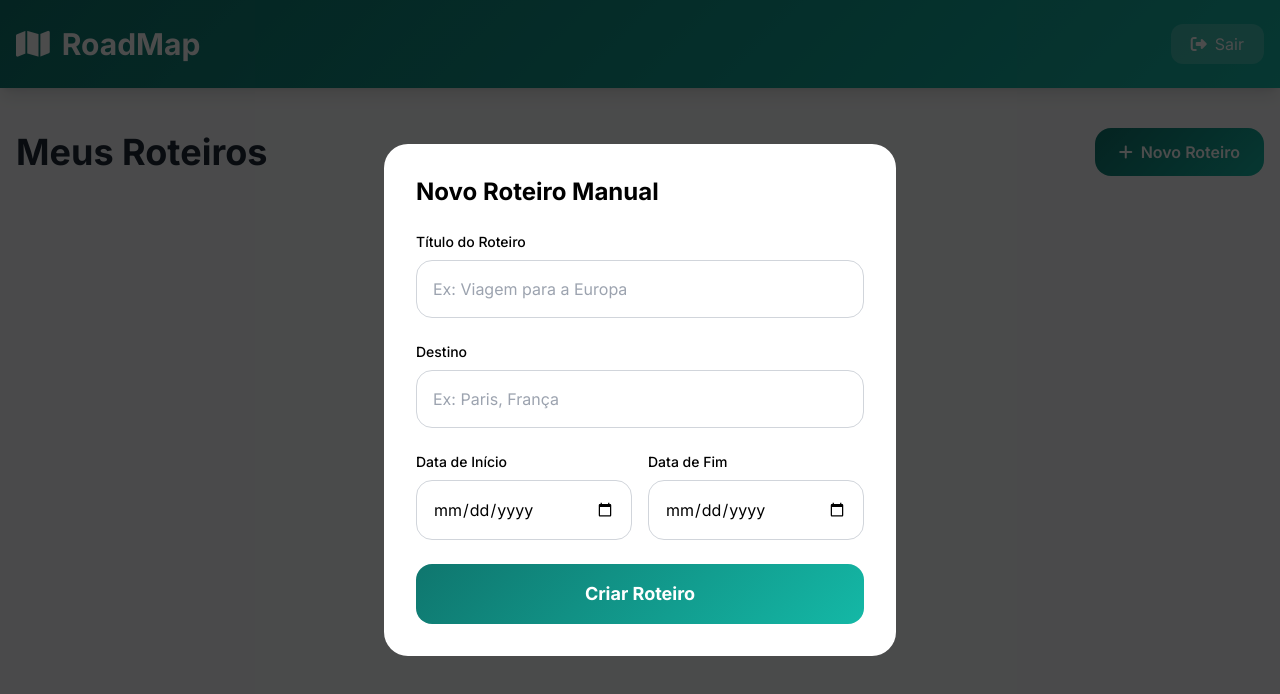
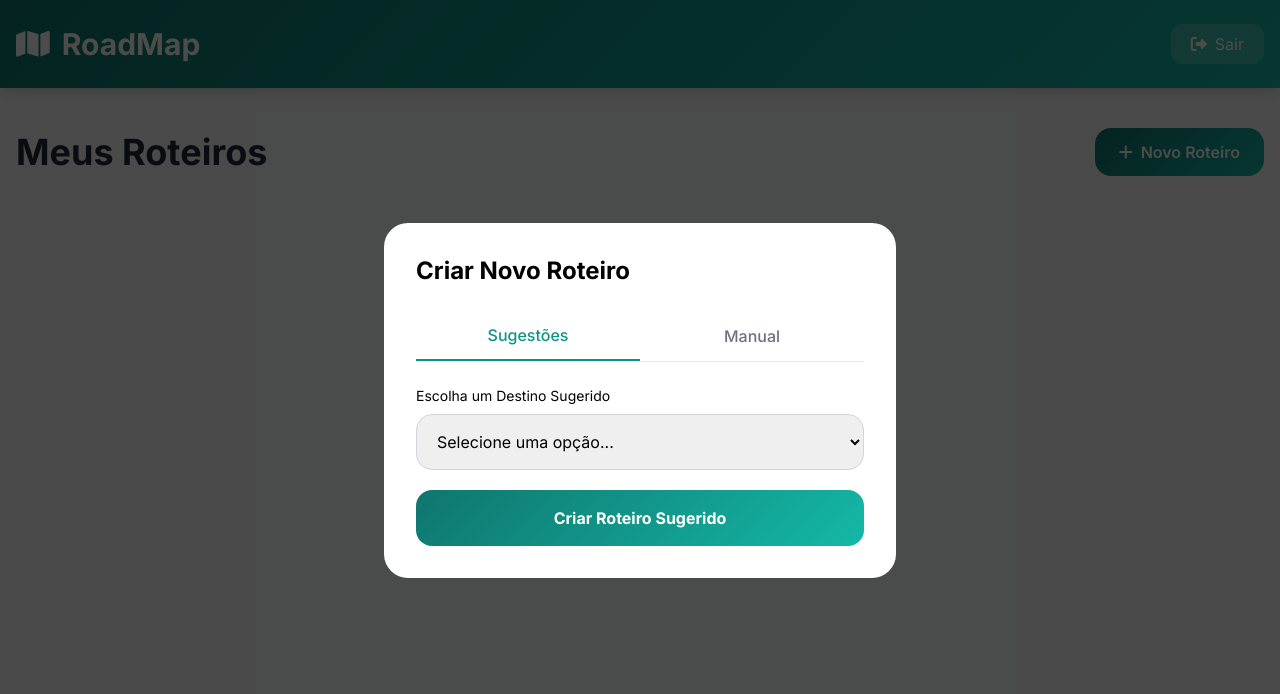
Before and after one commit to b3men/RoadMap, a website: page html/dashboard.html in a window 1280 px wide. Both pictures are taken after a click on the button "Novo Roteiro". Drawn offline with nearby package versions, Linux system fonts and the light colour scheme.

Commit message:
Fix: criacao de roteiro

```diff
--- a/html/dashboard.html
+++ b/html/dashboard.html
@@ -37,35 +37,44 @@
     <div id="roteiros-container" class="grid grid-cols-1 md:grid-cols-2 lg:grid-cols-3 gap-6"></div>
   </main>
 
-  <!-- Modal Novo Roteiro (Manual) -->
+  <!-- Modal Novo Roteiro -->
   <div id="new-roteiro-modal" class="hidden fixed inset-0 bg-black/70 flex items-center justify-center z-50">
     <div class="bg-white rounded-3xl p-8 w-full max-w-lg">
-      <h3 class="text-2xl font-bold mb-6">Novo Roteiro Manual</h3>
+      <h3 class="text-2xl font-bold mb-6">Criar Novo Roteiro</h3>
 
-      <form onsubmit="criarRoteiroManual(event)" class="space-y-6">
-        <div>
-          <label class="block text-sm font-medium mb-2">Título do Roteiro</label>
-          <input id="man-titulo" type="text" required placeholder="Ex: Viagem para a Europa"
-                 class="w-full p-4 border border-gray-300 rounded-2xl">
+      <div class="flex border-b mb-6">
+        <button onclick="switchTab('sugerido')" id="tab-sugerido" class="flex-1 py-3 font-medium border-b-2 border-teal-600 text-teal-600">Sugestões</button>
+        <button onclick="switchTab('manual')" id="tab-manual" class="flex-1 py-3 font-medium text-gray-500">Manual</button>
+      </div>
+
+      <!-- Sugestões (Seleção Rápida) -->
+      <form id="form-sugerido" onsubmit="criarRoteiroSugerido(event)">
+        <div class="space-y-5">
+          <div>
+            <label class="block text-sm mb-2">Escolha um Destino Sugerido</label>
+            <select id="sugerido-opcao" required class="w-full p-4 border border-gray-300 rounded-2xl">
+              <option value="">Selecione uma opção...</option>
+              <option value="Europa-Verão">Europa - Verão (Paris, Itália, Espanha)</option>
+              <option value="América do Sul-Verão">América do Sul - Verão (Rio, Nordeste)</option>
+              <option value="Ásia-Primavera">Ásia - Primavera (Japão Sakura)</option>
+              <option value="África-Primavera">África - Primavera (Quênia Safári)</option>
+              <option value="América do Norte-Outono">América do Norte - Outono (Canadá)</option>
+              <option value="Oceania-Verão">Oceania - Verão (Austrália)</option>
+            </select>
+          </div>
+          <button type="submit" class="w-full gradient-bg text-white py-4 rounded-2xl font-bold">Criar Roteiro Sugerido</button>
         </div>
-        <div>
-          <label class="block text-sm font-medium mb-2">Destino</label>
-          <input id="man-destino" type="text" required placeholder="Ex: Paris, França"
-                 class="w-full p-4 border border-gray-300 rounded-2xl">
+      </form>
+
+      <!-- Manual -->
+      <form id="form-manual" onsubmit="criarRoteiroManual(event)" class="hidden space-y-5">
+        <input id="man-titulo" type="text" placeholder="Título do Roteiro" required class="w-full p-4 border border-gray-300 rounded-2xl">
+        <input id="man-destino" type="text" placeholder="Destino (ex: Paris, França)" required class="w-full p-4 border border-gray-300 rounded-2xl">
+        <div class="grid grid-cols-2 gap-4">
+          <input id="man-inicio" type="date" required class="w-full p-4 border border-gray-300 rounded-2xl">
+          <input id="man-fim" type="date" required class="w-full p-4 border border-gray-300 rounded-2xl">
         </div>
-        <div class="grid grid-cols-2 gap-4">
-          <div>
-            <label class="block text-sm font-medium mb-2">Data de Início</label>
-            <input id="man-inicio" type="date" required class="w-full p-4 border border-gray-300 rounded-2xl">
-          </div>
-          <div>
-            <label class="block text-sm font-medium mb-2">Data de Fim</label>
-            <input id="man-fim" type="date" required class="w-full p-4 border border-gray-300 rounded-2xl">
-          </div>
-        </div>
-        <button type="submit" class="w-full gradient-bg text-white py-4 rounded-2xl font-bold text-lg">
-          Criar Roteiro
-        </button>
+        <button type="submit" class="w-full gradient-bg text-white py-4 rounded-2xl font-bold">Criar Manualmente</button>
       </form>
     </div>
   </div>
@@ -80,7 +89,7 @@
     function renderDashboard() {
       const container = document.getElementById("roteiros-container");
       container.innerHTML = roteiros.map(r => `
-        <div onclick="verRoteiro(${r.id})" class="bg-white rounded-3xl p-6 border hover:border-teal-300 cursor-pointer transition">
+        <div onclick="verRoteiro(${r.id})" class="bg-white rounded-3xl p-6 border hover:border-teal-300 cursor-pointer">
           <h3 class="font-bold text-xl">${r.titulo}</h3>
           <p class="text-teal-600 mt-1">${r.destino}</p>
           <p class="text-sm text-gray-500 mt-4">${r.dataInicio} — ${r.dataFim}</p>
@@ -90,11 +99,55 @@
 
     function openNewRoteiroModal() {
       document.getElementById("new-roteiro-modal").classList.remove("hidden");
+      switchTab('sugerido');
+    }
+
+    function switchTab(tab) {
+      const tabSugerido = document.getElementById("tab-sugerido");
+      const tabManual = document.getElementById("tab-manual");
+      const formSugerido = document.getElementById("form-sugerido");
+      const formManual = document.getElementById("form-manual");
+
+      if (tab === "sugerido") {
+        tabSugerido.classList.add("border-b-2", "border-teal-600", "text-teal-600");
+        tabManual.classList.remove("border-b-2", "border-teal-600", "text-teal-600");
+        formSugerido.classList.remove("hidden");
+        formManual.classList.add("hidden");
+      } else {
+        tabManual.classList.add("border-b-2", "border-teal-600", "text-teal-600");
+        tabSugerido.classList.remove("border-b-2", "border-teal-600", "text-teal-600");
+        formManual.classList.remove("hidden");
+        formSugerido.classList.add("hidden");
+      }
+    }
+
+    function criarRoteiroSugerido(e) {
+      e.preventDefault();
+      const opcao = document.getElementById("sugerido-opcao").value;
+      if (!opcao) return;
+
+      let titulo = "Viagem para " + opcao.split('-')[0];
+      let destino = opcao.split('-')[0];
+
+      const novo = {
+        id: Date.now(),
+        titulo: titulo,
+        destino: destino,
+        dataInicio: "2026-06-01",
+        dataFim: "2026-06-10",
+        tipo: "manual",
+        atividades: []
+      };
+
+      roteiros.push(novo);
+      salvarRoteiros();
+      renderDashboard();
+      document.getElementById("new-roteiro-modal").classList.add("hidden");
+      alert("Roteiro sugerido criado!");
     }
 
     function criarRoteiroManual(e) {
       e.preventDefault();
-
       const novo = {
         id: Date.now(),
         titulo: document.getElementById("man-titulo").value,
@@ -109,7 +162,7 @@
       salvarRoteiros();
       renderDashboard();
       document.getElementById("new-roteiro-modal").classList.add("hidden");
-      alert("Roteiro criado com sucesso!");
+      alert("Roteiro manual criado!");
     }
 
     function verRoteiro(id) {
@@ -121,7 +174,6 @@
       window.location.href = "index.html";
     }
 
-    // Inicializar
     window.onload = renderDashboard;
   </script>
 </body>
```
